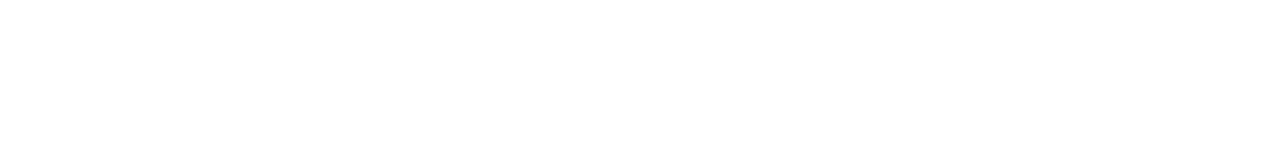
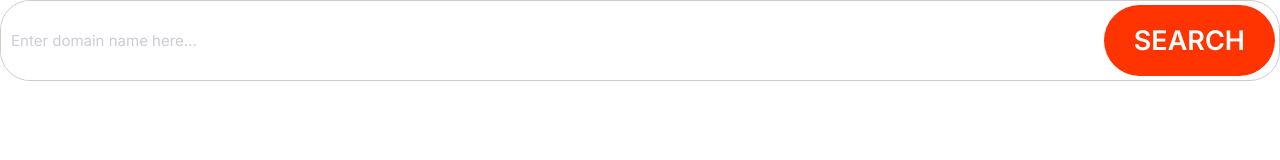
Before and after one commit to samibaghban/rei-website, a plain HTML site: page index.html in a window 1280 px wide. Drawn offline with Linux system fonts and the light colour scheme.

Commit message:
Created inputs

```diff
--- a/css/styles.css
+++ b/css/styles.css
@@ -1,12 +1,20 @@
 :root {
   --color-primary: #2584ff;
-  --color-seconday: #00d9ff;
+  --color-secondary: #00d9ff;
   --color-accent: #ff3400;
   --color-headings: #1b0760;
   --color-body: #918ca4;
+  --color-border: #ccc;
+  --border-radius: 30px;
 }
 
 /* TYPOAGHRAPHY */
+
+*,
+*::after,
+*::before {
+  box-sizing: border-box;
+}
 
 html {
   /* 62.5 of 16px is 10px */
@@ -106,7 +114,7 @@ a {
 }
 
 .badge--secondary {
-  background: var(--color-seconday);
+  background: var(--color-secondary);
   color: #fff;
 }
 
@@ -173,3 +181,100 @@ a {
   justify-content: center;
   align-items: center;
 }
+
+/* BUTTONS */
+
+.btn {
+  font-size: 1.8rem;
+  font-weight: 600;
+  text-transform: uppercase;
+  padding: 2rem 3rem;
+  border: 0;
+  border-radius: 40px;
+  cursor: pointer;
+  white-space: nowrap;
+  text-align: center;
+  margin: 1rem 0;
+}
+
+.btn--primary {
+  background: var(--color-primary);
+  color: #fff;
+}
+.btn--primary:hover {
+  background: #3a8ffd;
+}
+
+.btn--secondary {
+  background: var(--color-secondary);
+  color: #fff;
+}
+.btn--secondary:hover {
+  background: #00c8eb;
+}
+
+.btn--accent {
+  background: var(--color-accent);
+  color: #fff;
+}
+.btn--accent:hover {
+  background: #ec3000;
+}
+
+.btn--block {
+  width: 100%;
+  display: inline-block;
+}
+
+.btn--outline {
+  background: #fff;
+  color: var(--color-headings);
+  border: 2px solid var(--color-headings);
+}
+.btn--outline:hover {
+  background: var(--color-headings);
+  color: #fff;
+}
+
+@media screen and (min-width: 1024px) {
+  .btn {
+    font-size: 1.5em;
+  }
+}
+
+/* INPUTS */
+
+.input {
+  padding: 1.5rem 3.5rem;
+  border: 1px solid var(--color-border);
+  border-radius: var(--border-radius);
+  outline: 0;
+  color: var(--color-headings);
+  font-size: 2rem;
+}
+
+.input::placeholder {
+  color: #cdcbd7;
+}
+
+.input-group {
+  border: 1px solid var(--color-border);
+  border-radius: var(--border-radius);
+  display: flex;
+}
+
+.input-group .input {
+  border: 0;
+  flex-grow: 1;
+  padding: 1.5rem 1rem;
+}
+
+.input-group .btn {
+  margin: 4px;
+}
+
+@media screen and (min-width: 1024px) {
+  .input {
+    font-size: 1.5rem;
+  }
+}
--- a/index.html
+++ b/index.html
@@ -13,6 +13,13 @@
     <link rel="stylesheet" href="css/styles.css" />
   </head>
   <body>
-
+    <div class="input-group">
+      <input
+        type="text"
+        class="input"
+        placeholder="Enter domain name here..."
+      />
+      <button class="btn btn--accent">Search</button>
+    </div>
   </body>
 </html>
```
Also changed, not shown: components/inputs.html (added, +4 -0 lines).
